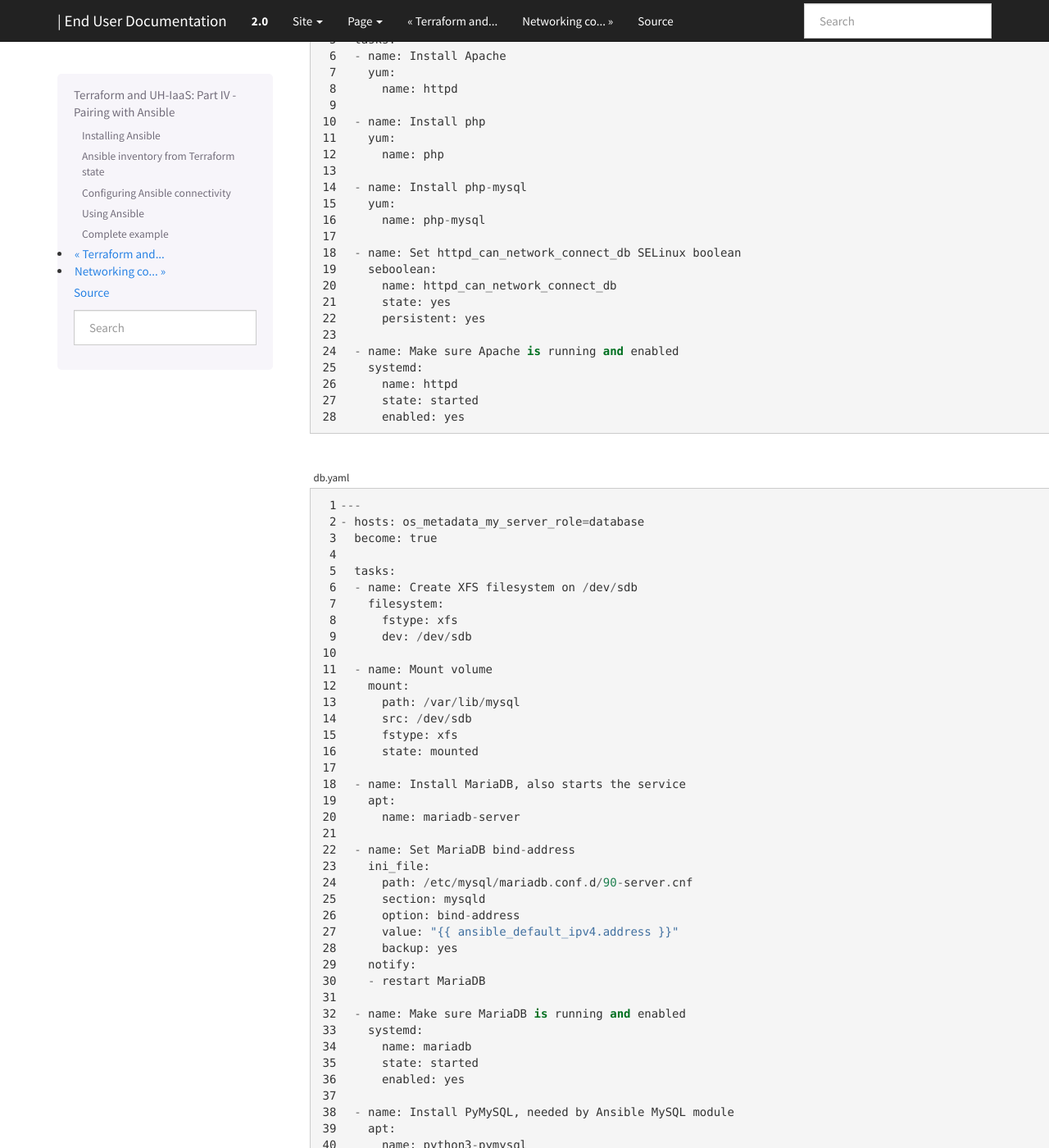
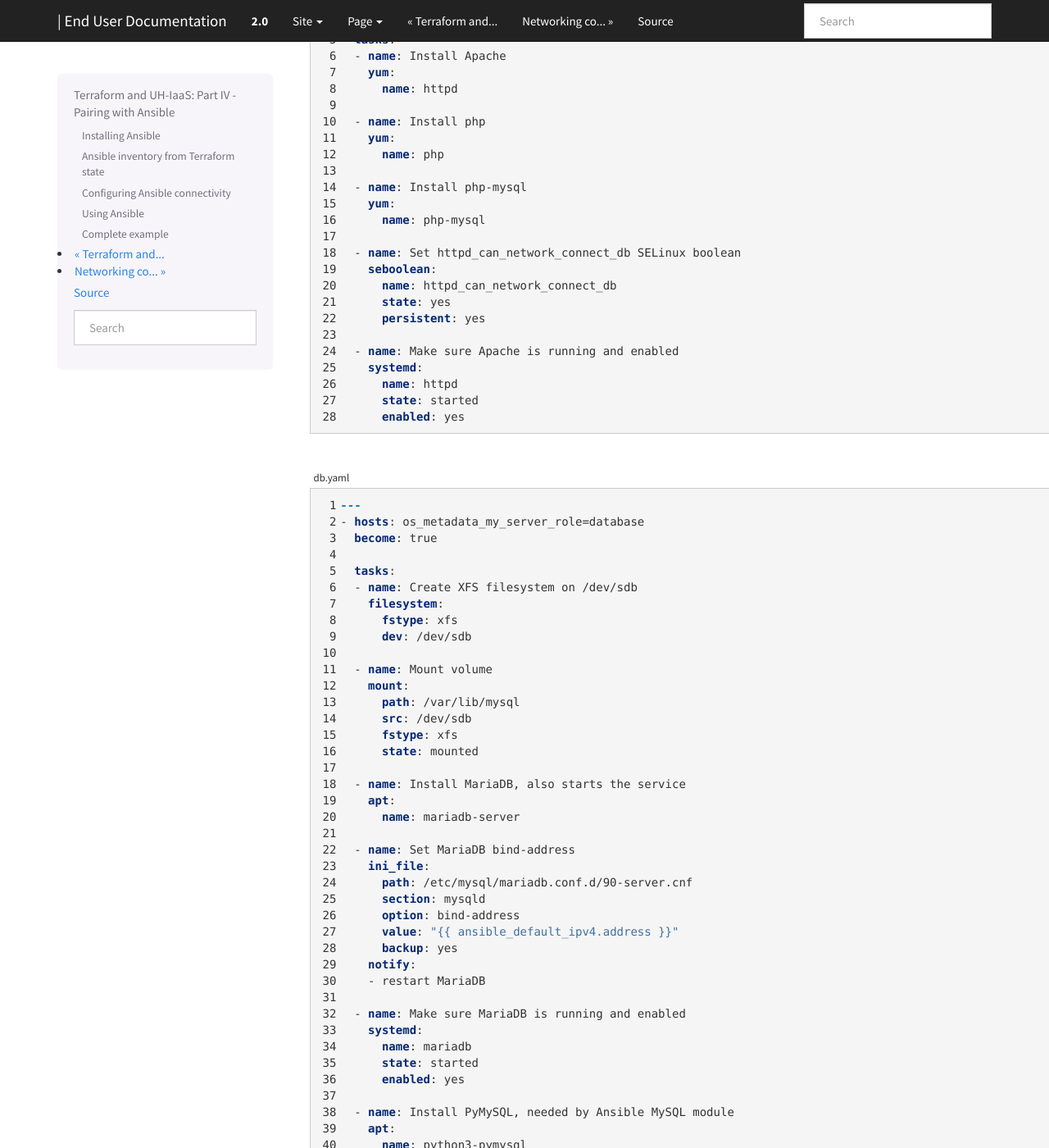
Before and after one commit to norcams/docs-enduser, a Sphinx documentation site: the page built from docs/terraform-part4.rst, in a window 1280 px wide and 1400 px high, scrolled down 6884 px. Shown: the whole window at 82% size. Built offline with Sphinx 7.4.7, drawn with Linux system fonts in a browser that asks for light colours; part of the change alters nothing that is shown; some of the changed text lies outside the part shown.

```diff
--- a/docs/terraform-part4.rst
+++ b/docs/terraform-part4.rst
@@ -312,6 +312,7 @@ A complete listing of the example files used in this document is
 provided below.
 
 .. literalinclude:: downloads/tf-example4/main.tf
+   :language: terraform
    :caption: main.tf
    :name: main-tf
    :linenos:
@@ -332,11 +333,13 @@ provided below.
    :linenos:
 
 .. literalinclude:: downloads/tf-example4/web.yaml
+   :language: yaml
    :caption: web.yaml
    :name: web-yaml
    :linenos:
 
 .. literalinclude:: downloads/tf-example4/db.yaml
+   :language: yaml
    :caption: db.yaml
    :name: db-yaml
    :linenos:
```
